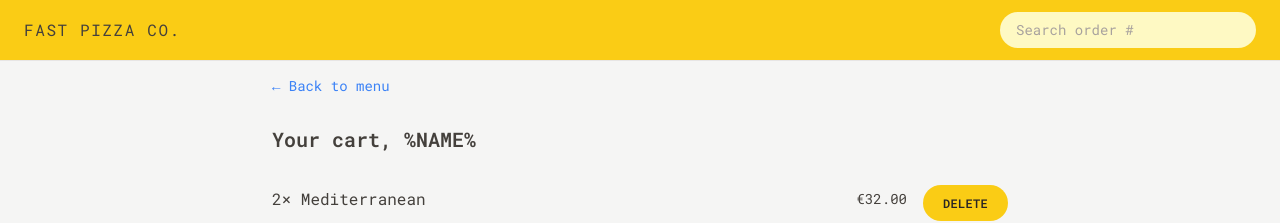
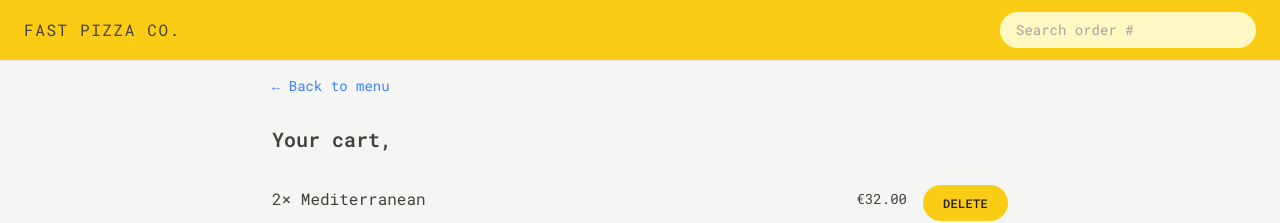
Before and after one commit to Nifemiasaolu/Fast_Pizza, a React (Vite) app: page /cart in a window 1280 px wide. Shown: the top 223 px of the page. Built offline with nearby package versions, Linux system fonts and the light colour scheme.

Commit message:
Cart functionalized

```diff
--- a/src/Features/Cart/Cart.jsx
+++ b/src/Features/Cart/Cart.jsx
@@ -2,6 +2,7 @@ import { Link } from "react-router-dom";
 import LinkButton from "../../UI/LinkButton";
 import Button from "../../UI/Button";
 import CartItem from "./CartItem";
+import { useSelector } from "react-redux";
 
 const fakeCart = [
   {
@@ -29,16 +30,17 @@ const fakeCart = [
 
 function Cart() {
   const cart = fakeCart;
+  const username = useSelector(state=>state.user.username);
 
   return (
     <div className="px-4 py-3">
       <LinkButton to="/menu">&larr; Back to menu</LinkButton>
 
-      <h2 className="mt-7 text-xl font-semibold">Your cart, %NAME%</h2>
+      <h2 className="mt-7 text-xl font-semibold">Your cart, {username}</h2>
 
       <ul className="divide-y divide-stone-200 border-b mt-3">
         {cart.map((item) => (
-          <CartItem item={item} key={item.key} />
+          <CartItem item={item} key={item.pizzaId} />
         ))}
       </ul>
 
```
